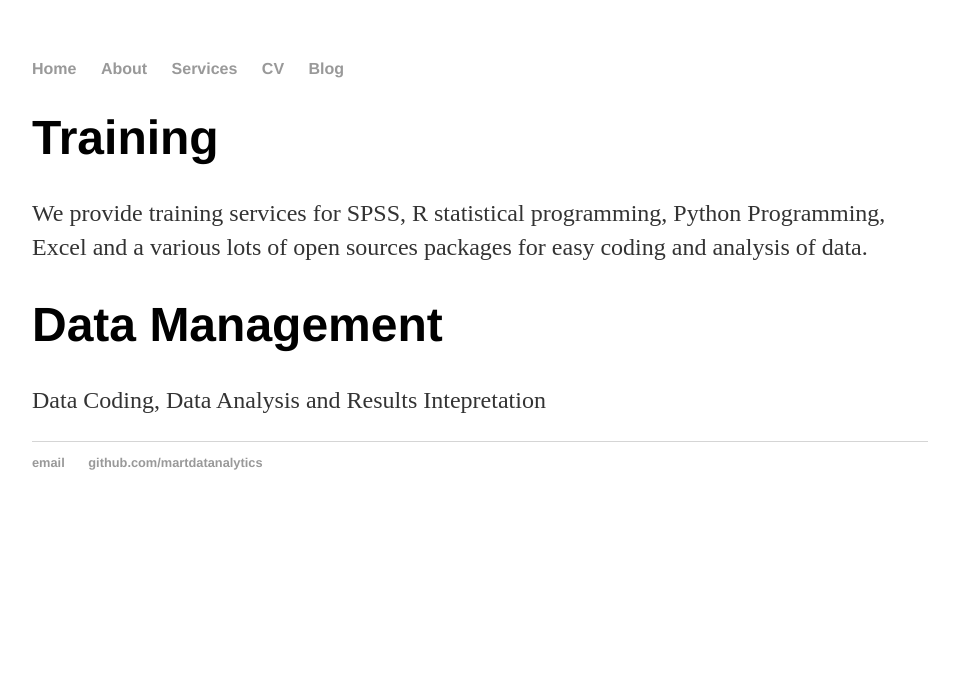
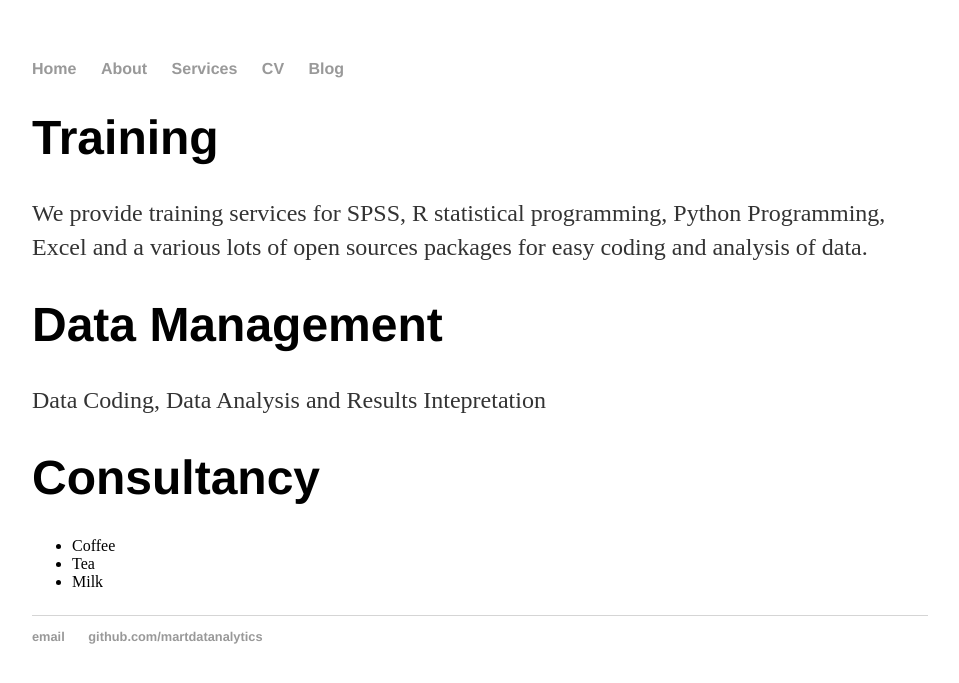
Before and after one commit to martdatanalytics/martdatanalytics.github.io, a Jekyll site: the page built from services/index.html, in a window 1280 px wide. Shown: the top 683 px of the page, without its empty margins (160-1119 px from the left). Built offline with Jekyll 4.4.1, drawn with Linux system fonts in a browser that asks for light colours.

Commit message:
Update index.html

```diff
--- a/services/index.html
+++ b/services/index.html
@@ -6,5 +6,12 @@ title: MartDat Analytics Services
 	<h1>Training</h1>
 	<p>We provide training services for SPSS, R statistical programming, Python Programming, Excel and a various lots of open sources packages for easy coding and analysis of data.</p>
 	<h1>Data Management</h1>
-<p>Data Coding, Data Analysis and Results Intepretation</p>
+	<p>Data Coding, Data Analysis and Results Intepretation</p>
+	<h1>Consultancy</h1>
+	<p> <ul>
+	  <li>Coffee</li>
+	  <li>Tea</li>
+	  <li>Milk</li>
+	</ul> </p>
+
 </div><!-- /.blurb -->
```
